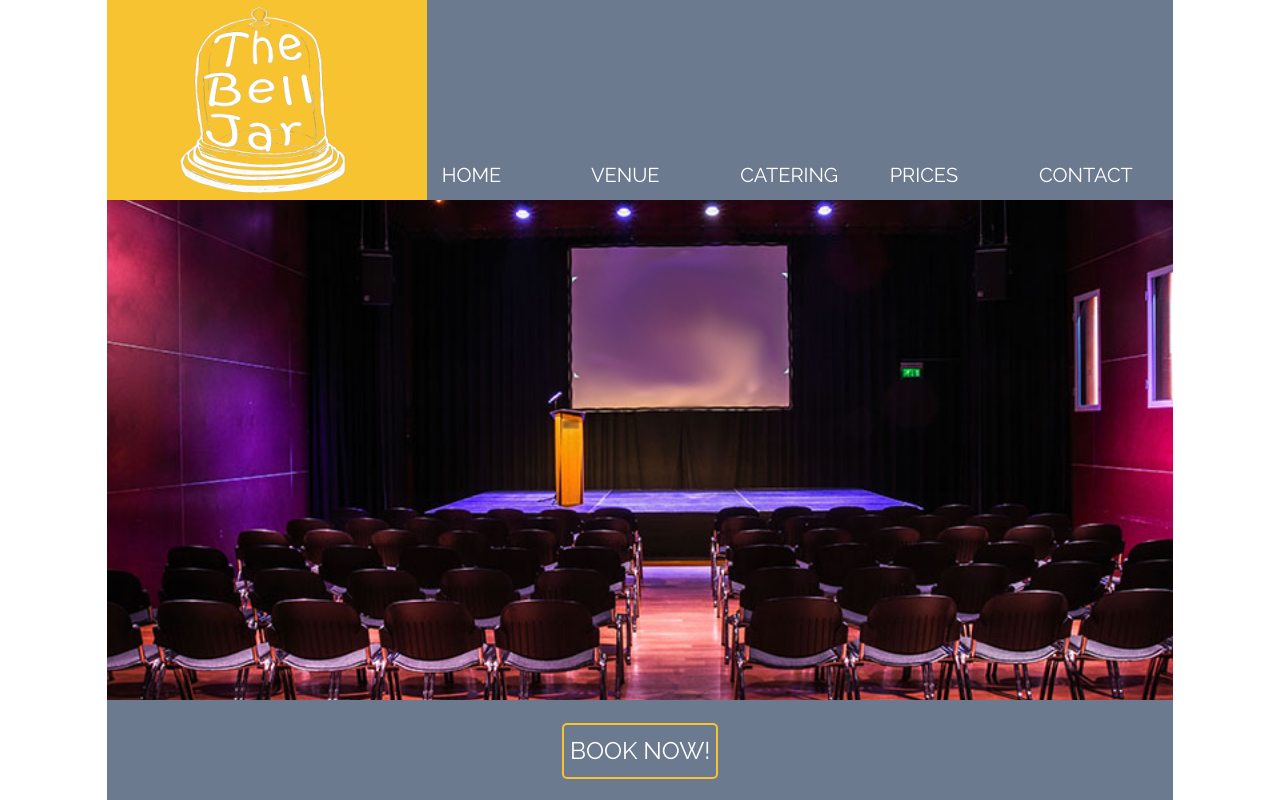
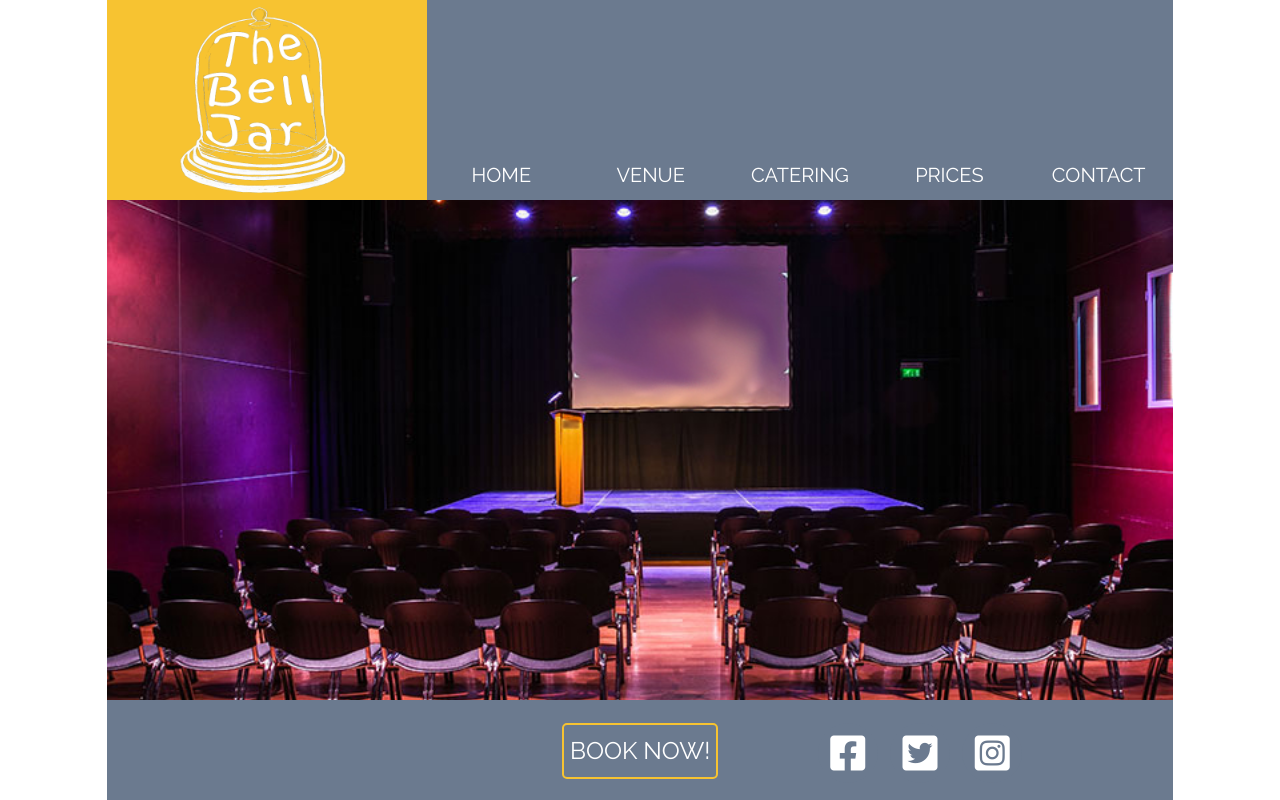
Before and after one commit to Code-Institute-Submissions/MSP1venue, a plain HTML site: page index.html in a window 1280 px wide. Drawn offline with nearby package versions, Linux system fonts and the light colour scheme.

Commit message:
Added social link buttons in footer

```diff
--- a/assets/css/style.css
+++ b/assets/css/style.css
@@ -73,7 +73,7 @@
 
        }
 
-.menuitem:hover {}
+.menuitem:hover {
   color: #f7c331;
   text-decoration:none;
 }
@@ -110,10 +110,16 @@
     left:calc(50% - 120px); */
 }
 
+/* -----FOOTER ----*/
 .footer-sets {
     /* background-color:#dcc7aa; */
     background-color:#6b7a8f;
     height:100px;
+}
+
+footer .container-fluid .row .col .row .col {
+    margin:0;
+    padding:0;
 }
 
 /* ---BUTTON--- */
@@ -142,6 +148,28 @@
   background-color: #f7c331;
   color:#6b7a8f;
   text-decoration:none;
+}
+
+.social-links li a i {
+    width:60px;
+    height:60px;
+    padding:0px;
+    margin-top:23px;
+    margin-right:0;
+    border-radius:50%;
+    font-size:40px;
+    /* line-height: 7px; */
+    text-align:center;
+    color:white;
+    background:#6b7a8f;
+
+}
+.social-links li a i:hover {
+    background:#f7c331;
+}
+
+.fab {
+    line-height:unset;
 }
 
 /* -----COPIED FROM WHISKEY PROJECT */
--- a/index.html
+++ b/index.html
@@ -9,7 +9,8 @@
 	<link rel="stylesheet" href="https://stackpath.bootstrapcdn.com/bootstrap/4.4.1/css/bootstrap.min.css"
 		integrity="sha384-Vkoo8x4CGsO3+Hhxv8T/Q5PaXtkKtu6ug5TOeNV6gBiFeWPGFN9MuhOf23Q9Ifjh" crossorigin="anonymous">
 	<!-- <link rel="stylesheet" href="https://maxcdn.bootstrapcdn.com/bootstrap/4.1.3/css/bootstrap.min.css"> -->
-	<link rel="stylesheet" href="https://stackpath.bootstrapcdn.com/font-awesome/4.7.0/css/font-awesome.min.css">
+	<link rel="stylesheet" href="https://cdnjs.cloudflare.com/ajax/libs/font-awesome/5.13.0/css/all.min.css">
+
 	<link rel="stylesheet" href="https://cdnjs.cloudflare.com/ajax/libs/hover.css/2.3.1/css/hover-min.css">
 	<link rel="stylesheet" href="assets/css/style.css">
 
@@ -98,11 +99,20 @@
 			<div class="row justify-content-lg-center">
 				<div class="col col-lg-10 footer-sets">
 					<div class="row">
+						<div class="col d-none d-md-block"></div>
 						<div class="col">
 							<div class="buttoncontainer">
 								<button type="button" id="booker" class="hvr-grow-rotate"><h4><a href="index.html" id="bookbutton">Book Now!</a></h4></button>
 							</div>
 						</div>
+						<div class="col d-none d-md-block">
+                        <ul class="list-inline social-links">
+                        <li class=list-inline-item><a href="http://www.facebook.com/" target="_blank"><i class="fab fa-facebook-square"></i></a></li>
+                        <li class=list-inline-item><a href="http://www.twitter.com/" target="_blank"><i class="fab fa-twitter-square"></i></a></li>
+                        <li class=list-inline-item><a href="http://www.instagram.com/" target="_blank"><i class="fab fa-instagram-square"></i></a></li>
+                        </ul>
+
+                        </div>
 					</div>
 				</div>
 			</div>
```
